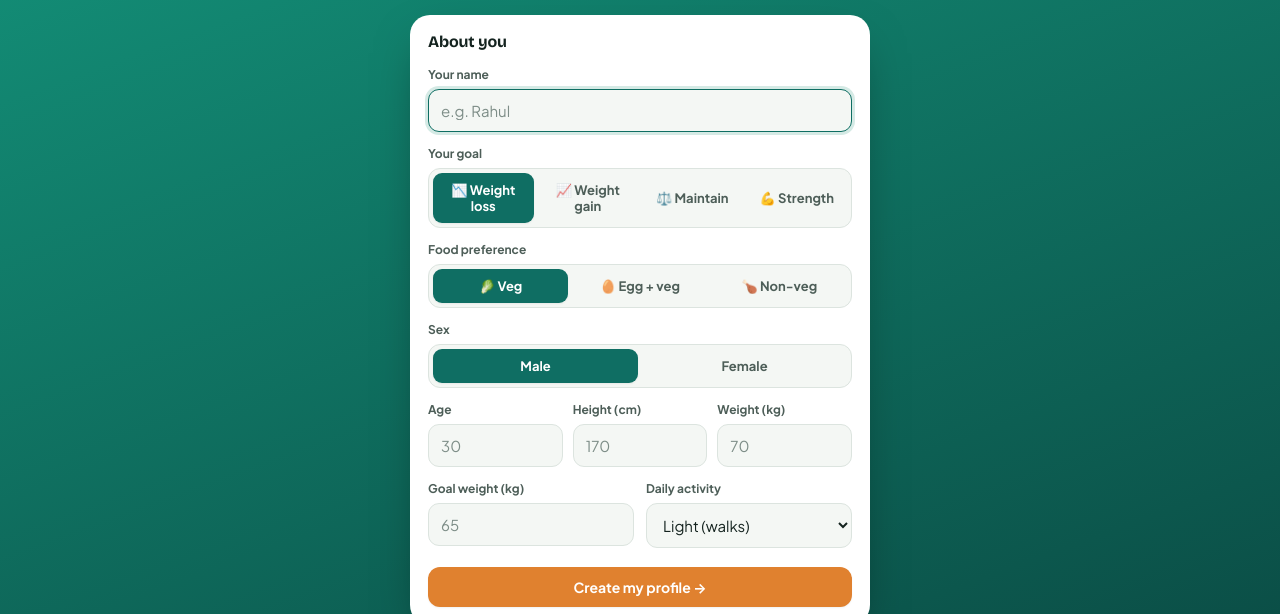
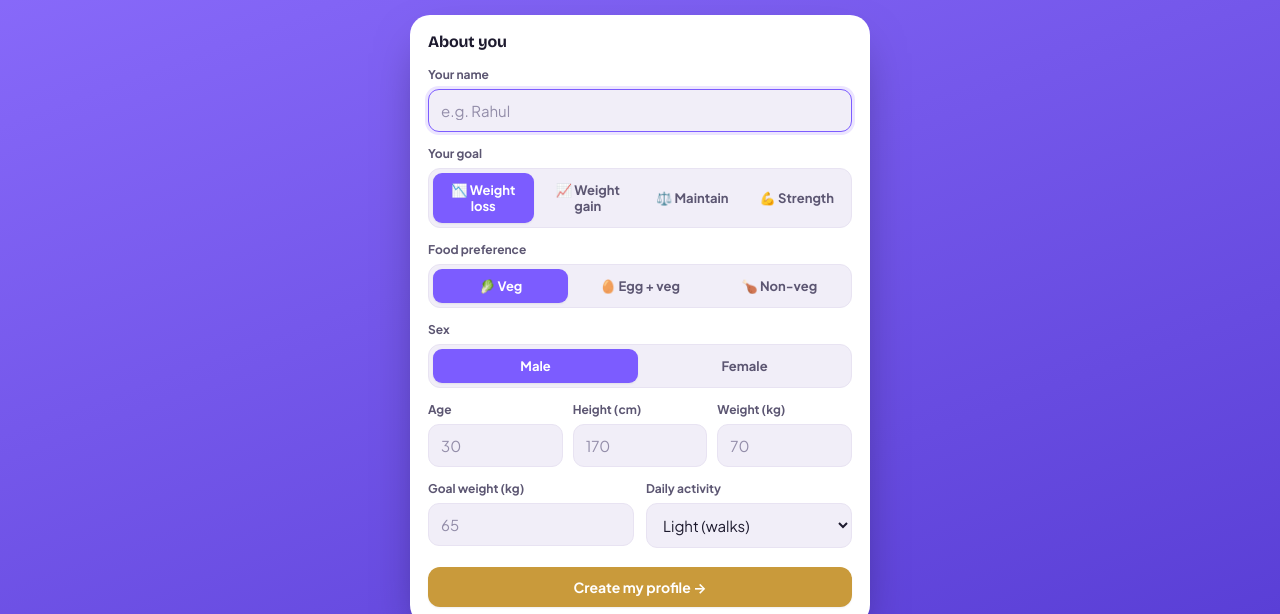
Before and after one commit to adesh2151/Wellora, a plain HTML site: page index.html in a window 1280 px wide. Shown: the part 186-800 px from the top of the page. Drawn offline with nearby package versions, Linux system fonts and the light colour scheme.

Commit message:
Luxe theme + premium logo (violet & gold)
- New refined palette: rich violet primary, gold accent, airy neutral
  backgrounds (much less green/dark), tokenized gradients for hero/splash/etc.
- Premium 'W' monogram logo with gold accent across app + app icons
- Updated theme-color + regenerated maskable/apple-touch icons

```diff
--- a/index.html
+++ b/index.html
@@ -3,8 +3,8 @@
 <head>
 <meta charset="utf-8">
 <meta name="viewport" content="width=device-width, initial-scale=1, viewport-fit=cover, maximum-scale=5">
-<meta name="theme-color" content="#0f6e63" media="(prefers-color-scheme: light)">
-<meta name="theme-color" content="#0d1512" media="(prefers-color-scheme: dark)">
+<meta name="theme-color" content="#5a3fd6" media="(prefers-color-scheme: light)">
+<meta name="theme-color" content="#151222" media="(prefers-color-scheme: dark)">
 <meta name="mobile-web-app-capable" content="yes">
 <meta name="apple-mobile-web-app-capable" content="yes">
 <meta name="apple-mobile-web-app-status-bar-style" content="black-translucent">
@@ -24,17 +24,18 @@
 <link rel="stylesheet" href="https://fonts.googleapis.com/css2?family=Bricolage+Grotesque:opsz,wght@12..96,600;12..96,700;12..96,800&family=Plus+Jakarta+Sans:wght@400;500;600;700;800&display=swap">
 <style>
 :root{
-  --bg:#eef2ef; --surface:#ffffff; --surface-2:#f4f7f4; --border:#dce4df;
-  --ink:#14231f; --ink-soft:#4d5e58; --ink-faint:#7d8d87;
-  --primary:#0f6e63; --primary-soft:#d5eae5; --primary-ink:#0a473f;
-  --accent:#e0812f; --accent-soft:#fbe6cf;
-  --good:#2f9e6b; --good-soft:#d7efe2;
-  --warn:#d99a17; --warn-soft:#faeccb;
-  --bad:#d95948; --bad-soft:#f8ddd7;
-  --info:#3b7dd8; --info-soft:#dbe8fb;
-  --ring-track:#e6ece9;
-  --shadow:0 1px 2px rgba(20,35,31,.05),0 8px 24px -12px rgba(20,35,31,.18);
-  --shadow-sm:0 1px 2px rgba(20,35,31,.06);
+  --bg:#f7f6fb; --surface:#ffffff; --surface-2:#f1eef8; --border:#e8e3f2;
+  --ink:#1d1a2e; --ink-soft:#5c5672; --ink-faint:#938da9;
+  --primary:#7c5cff; --primary-soft:#ece5ff; --primary-ink:#5a3fd6;
+  --accent:#c99a3b; --accent-soft:#f6edd0;
+  --good:#0fa07d; --good-soft:#d4f0e8;
+  --warn:#d99a17; --warn-soft:#faedca;
+  --bad:#e0574a; --bad-soft:#f9dcd7;
+  --info:#4f8bf5; --info-soft:#e2eafd;
+  --ring-track:#ede9f6;
+  --grad-a:#8f70ff; --grad-b:#5a3fd6;
+  --shadow:0 1px 2px rgba(30,34,60,.05),0 10px 26px -14px rgba(30,34,60,.20);
+  --shadow-sm:0 1px 2px rgba(30,34,60,.07);
   --r:16px; --r-sm:11px;
   --nav-h:64px;
   --font:'Plus Jakarta Sans',system-ui,-apple-system,Segoe UI,Roboto,sans-serif;
@@ -42,29 +43,31 @@
 }
 :root:not([data-theme="light"]){
   @media (prefers-color-scheme:dark){
-    --bg:#0d1512; --surface:#16211d; --surface-2:#1c2925; --border:#2a3833;
-    --ink:#e8f0ec; --ink-soft:#a9b8b2; --ink-faint:#7a8a84;
-    --primary:#3fb8a6; --primary-soft:#153029; --primary-ink:#8fe6d8;
-    --accent:#f0a05a; --accent-soft:#3a2a17;
-    --good:#4cc088; --good-soft:#153427;
-    --warn:#e6b23e; --warn-soft:#352a12;
-    --bad:#ec7361; --bad-soft:#38201c;
-    --info:#67a0ec; --info-soft:#182739;
-    --ring-track:#26332e;
+    --bg:#151222; --surface:#1d1a30; --surface-2:#26213a; --border:#342e4b;
+    --ink:#efecfa; --ink-soft:#b5afcc; --ink-faint:#857f9d;
+    --primary:#a894ff; --primary-soft:#2b2353; --primary-ink:#cbbeff;
+    --accent:#e0be5c; --accent-soft:#3b2f15;
+    --good:#3fc79a; --good-soft:#12362a;
+    --warn:#e6b23e; --warn-soft:#352c12;
+    --bad:#ec7365; --bad-soft:#382020;
+    --info:#6aa1f0; --info-soft:#19223f;
+    --ring-track:#2b2541;
+    --grad-a:#7c5cff; --grad-b:#4a2fb0;
     --shadow:0 1px 2px rgba(0,0,0,.3),0 10px 26px -14px rgba(0,0,0,.6);
     --shadow-sm:0 1px 2px rgba(0,0,0,.3);
   }
 }
 :root[data-theme="dark"]{
-  --bg:#0d1512; --surface:#16211d; --surface-2:#1c2925; --border:#2a3833;
-  --ink:#e8f0ec; --ink-soft:#a9b8b2; --ink-faint:#7a8a84;
-  --primary:#3fb8a6; --primary-soft:#153029; --primary-ink:#8fe6d8;
-  --accent:#f0a05a; --accent-soft:#3a2a17;
-  --good:#4cc088; --good-soft:#153427;
-  --warn:#e6b23e; --warn-soft:#352a12;
-  --bad:#ec7361; --bad-soft:#38201c;
-  --info:#67a0ec; --info-soft:#182739;
-  --ring-track:#26332e;
+  --bg:#151222; --surface:#1d1a30; --surface-2:#26213a; --border:#342e4b;
+  --ink:#efecfa; --ink-soft:#b5afcc; --ink-faint:#857f9d;
+  --primary:#a894ff; --primary-soft:#2b2353; --primary-ink:#cbbeff;
+  --accent:#e0be5c; --accent-soft:#3b2f15;
+  --good:#3fc79a; --good-soft:#12362a;
+  --warn:#e6b23e; --warn-soft:#352c12;
+  --bad:#ec7365; --bad-soft:#382020;
+  --info:#6aa1f0; --info-soft:#19223f;
+  --ring-track:#2b2541;
+  --grad-a:#7c5cff; --grad-b:#4a2fb0;
   --shadow:0 1px 2px rgba(0,0,0,.3),0 10px 26px -14px rgba(0,0,0,.6);
   --shadow-sm:0 1px 2px rgba(0,0,0,.3);
 }
@@ -87,7 +90,7 @@ input,select{font-family:inherit;font-size:15px;color:var(--ink)}
 header.top{position:sticky;top:env(safe-area-inset-top,0px);z-index:40;background:var(--bg);
   padding:14px 0 10px;display:flex;align-items:center;gap:12px;}
 .brand{display:flex;align-items:center;gap:9px;margin-right:auto;min-width:0}
-.logo{width:34px;height:34px;border-radius:10px;background:linear-gradient(145deg,var(--primary),#12876f);
+.logo{width:34px;height:34px;border-radius:10px;background:linear-gradient(145deg,var(--grad-a),var(--grad-b));
   display:grid;place-items:center;color:#fff;flex:none;box-shadow:var(--shadow-sm)}
 .logo svg{width:20px;height:20px}
 .brand b{font-family:var(--display);font-size:18px;letter-spacing:-.02em;white-space:nowrap}
@@ -138,14 +141,14 @@ nav.tabs{position:fixed;left:0;right:0;bottom:0;z-index:50;background:color-mix(
 .pill.pri{background:var(--primary-soft);color:var(--primary-ink)}
 
 /* ---- hero / dashboard ---- */
-.hero{background:linear-gradient(150deg,var(--primary),#0c5a50);color:#eafaf6;border:none}
+.hero{background:linear-gradient(150deg,var(--grad-a),var(--grad-b));color:#ffffff;border:none}
 .hero h2{color:#fff}
-.hero .sub{color:#b9e2da}
+.hero .sub{color:rgba(255,255,255,.82)}
 .hero-top{display:flex;justify-content:space-between;align-items:flex-start;gap:12px;margin-bottom:14px}
 .hero .goaltag{background:rgba(255,255,255,.16);color:#fff;padding:4px 11px;border-radius:20px;font-size:12px;font-weight:700}
 .progress-line{height:9px;border-radius:6px;background:rgba(255,255,255,.2);overflow:hidden;margin-top:6px}
 .progress-line>i{display:block;height:100%;background:linear-gradient(90deg,var(--accent),#f4b06a);border-radius:6px}
-.wl-row{display:flex;justify-content:space-between;font-size:13px;margin-top:8px;color:#d3efe8;font-weight:600}
+.wl-row{display:flex;justify-content:space-between;font-size:13px;margin-top:8px;color:rgba(255,255,255,.85);font-weight:600}
 .wl-row b{color:#fff}
 
 .rings{display:grid;grid-template-columns:repeat(4,1fr);gap:10px}
@@ -341,7 +344,7 @@ a.link{color:var(--primary);font-weight:700;text-decoration:none}
 
 /* ---- splash / launch screen ---- */
 #splash{position:fixed;inset:0;z-index:9999;display:flex;flex-direction:column;align-items:center;justify-content:center;
-  background:linear-gradient(158deg,#14957c 0%,#0c5a50 60%,#08423b 100%);color:#fff;
+  background:linear-gradient(158deg,var(--grad-a),var(--grad-b));color:#fff;
   padding:env(safe-area-inset-top) 24px calc(24px + env(safe-area-inset-bottom));
   animation:splashOut .55s ease 1.75s forwards}
 .splash-inner{display:flex;flex-direction:column;align-items:center;text-align:center;transform:translateY(-3%)}
@@ -368,7 +371,7 @@ a.link{color:var(--primary);font-weight:700;text-decoration:none}
 
 /* ---- passcode lock ---- */
 #lockscreen{position:fixed;inset:0;z-index:9998;display:flex;flex-direction:column;align-items:center;justify-content:center;
-  background:linear-gradient(158deg,#14957c,#0b4f47);color:#fff;
+  background:linear-gradient(158deg,var(--grad-a),var(--grad-b));color:#fff;
   padding:env(safe-area-inset-top) 24px calc(24px + env(safe-area-inset-bottom))}
 .lock-inner{display:flex;flex-direction:column;align-items:center;gap:18px;width:100%;max-width:300px}
 .lock-title{font-family:var(--display);font-size:20px;font-weight:700;margin-top:2px}
@@ -384,7 +387,7 @@ a.link{color:var(--primary);font-weight:700;text-decoration:none}
 
 /* ---- onboarding ---- */
 #onboard{position:fixed;inset:0;z-index:9997;overflow-y:auto;-webkit-overflow-scrolling:touch;
-  background:linear-gradient(160deg,#14957c,#0b4f47);
+  background:linear-gradient(160deg,var(--grad-a),var(--grad-b));
   padding:calc(env(safe-area-inset-top) + 32px) 18px calc(env(safe-area-inset-bottom) + 28px)}
 .ob-wrap{max-width:460px;margin:0 auto}
 .ob-head{text-align:center;color:#fff;margin-bottom:18px}
@@ -398,7 +401,7 @@ a.link{color:var(--primary);font-weight:700;text-decoration:none}
 
 /* ---- update banner ---- */
 .upd-banner{position:fixed;left:12px;right:12px;bottom:calc(var(--nav-h) + 12px + env(safe-area-inset-bottom));z-index:300;
-  max-width:520px;margin:0 auto;background:linear-gradient(135deg,var(--primary),#0c5a50);color:#fff;border-radius:14px;
+  max-width:520px;margin:0 auto;background:linear-gradient(135deg,var(--grad-a),var(--grad-b));color:#fff;border-radius:14px;
   padding:12px 14px;display:flex;align-items:center;gap:12px;box-shadow:var(--shadow);font-weight:600;font-size:13.5px;animation:rise .4s ease both}
 .upd-banner span{flex:1}
 .upd-banner button{background:#fff;color:var(--primary);border-radius:9px;padding:8px 15px;font-weight:800;font-size:13px;white-space:nowrap}
@@ -426,7 +429,7 @@ a.link{color:var(--primary);font-weight:700;text-decoration:none}
 <div id="splash" aria-hidden="true">
   <div class="splash-inner">
     <div class="splash-logo">
-      <svg viewBox="0 0 24 24" fill="none"><path d="M12 21s-7-4.35-9.33-9.02C1.1 8.87 2.7 5.5 6 5.5c2 0 3.2 1.2 4 2.5.8-1.3 2-2.5 4-2.5 3.3 0 4.9 3.37 3.33 6.48C19 16.65 12 21 12 21Z" fill="#ffffff"/><path d="M7 12h2.2l1-2.2L12 14l1.2-3 .9 1h3" stroke="#0f6e63" stroke-width="1.5" stroke-linecap="round" stroke-linejoin="round"/></svg>
+      <svg viewBox="0 0 24 24" fill="none"><path d="M3.5 6 7.5 18 12 10.5 16.5 18 20.5 6" stroke="#ffffff" stroke-width="2.3" stroke-linecap="round" stroke-linejoin="round"/><circle cx="12" cy="4.8" r="1.7" fill="#c99a3b"/></svg>
     </div>
     <h1 class="splash-name">Wellora</h1>
     <p class="splash-tag">Track · Nourish · Thrive</p>
@@ -438,7 +441,7 @@ a.link{color:var(--primary);font-weight:700;text-decoration:none}
 <div class="app">
   <header class="top">
     <div class="brand">
-      <div class="logo"><svg viewBox="0 0 24 24" fill="none"><path d="M12 21s-7-4.35-9.33-9.02C1.1 8.87 2.7 5.5 6 5.5c2 0 3.2 1.2 4 2.5.8-1.3 2-2.5 4-2.5 3.3 0 4.9 3.37 3.33 6.48C19 16.65 12 21 12 21Z" fill="currentColor"/><path d="M7 12h2.2l1-2.2L12 14l1.2-3 .9 1h3" stroke="#0f6e63" stroke-width="1.4" stroke-linecap="round" stroke-linejoin="round"/></svg></div>
+      <div class="logo"><svg viewBox="0 0 24 24" fill="none"><path d="M3.5 6 7.5 18 12 10.5 16.5 18 20.5 6" stroke="currentColor" stroke-width="2.3" stroke-linecap="round" stroke-linejoin="round"/><circle cx="12" cy="4.8" r="1.7" fill="#c99a3b"/></svg></div>
       <div><b>Wellora</b><span id="brandSub">By Adesh</span></div>
     </div>
     <button class="icon-btn" id="themeBtn" title="Toggle theme" aria-label="Toggle theme"></button>
@@ -1179,11 +1182,11 @@ function renderDash(){
 
  let h=`<div class="card hero">
    <div class="hero-top">
-     <div><div class="sub" style="font-size:13px;font-weight:700;color:#b9e2da">${greet},</div>
+     <div><div class="sub" style="font-size:13px;font-weight:700;color:rgba(255,255,255,.82)">${greet},</div>
      <h2 style="font-size:24px">${esc(p.name)}</h2></div>
      <span class="goaltag">${GOALS[p.goal].icon} ${GOALS[p.goal].label}</span>
    </div>
-   <div style="font-size:13px;color:#cdeee6;font-weight:600">
+   <div style="font-size:13px;color:rgba(255,255,255,.9);font-weight:600">
      ${goingDown?'Weight to lose':'Weight to gain'}: <b style="color:#fff">${round(Math.abs(wt-goal),1)} kg</b> to go
    </div>
    <div class="progress-line"><i style="width:${(lostPct*100).toFixed(0)}%"></i></div>
@@ -1851,17 +1854,17 @@ function renderPlan(){
  if(gp){
    h+=`<div class="card hero" style="margin-top:14px">
      <div class="hero-top"><div>
-       <div class="sub" style="font-size:11px;font-weight:800;color:#b9e2da;text-transform:uppercase;letter-spacing:.05em">Your personalized plan</div>
+       <div class="sub" style="font-size:11px;font-weight:800;color:rgba(255,255,255,.82);text-transform:uppercase;letter-spacing:.05em">Your personalized plan</div>
        <h2 style="font-size:21px">${GOALS[p.goal].label} · ${DIETS[gp.diet].label}</h2></div>
        <span class="goaltag">${gp.cal} kcal/day</span></div>
-     <div style="font-size:12.5px;color:#cdeee6;font-weight:600">${GOAL_NOTE[p.goal]}</div>
+     <div style="font-size:12.5px;color:rgba(255,255,255,.9);font-weight:600">${GOAL_NOTE[p.goal]}</div>
      <div class="btn-row" style="margin-top:12px">
        <button class="btn accent sm" onclick="openGenerator()">↻ Regenerate</button>
        <button class="btn sm" style="background:rgba(255,255,255,.16);color:#fff" onclick="clearGenPlan()">Use default plan</button></div></div>`;
  } else {
    h+=`<div class="card hero" style="margin-top:14px">
      <div class="hero-top"><div><h2 style="font-size:22px">Build your plan</h2>
-       <div class="sub" style="font-size:13px;color:#cdeee6;font-weight:600;margin-top:4px">Auto-create a 7-day Maharashtrian meal plan + weekly workout, tuned to your goal, food preference and calorie target.</div></div>
+       <div class="sub" style="font-size:13px;color:rgba(255,255,255,.9);font-weight:600;margin-top:4px">Auto-create a 7-day Maharashtrian meal plan + weekly workout, tuned to your goal, food preference and calorie target.</div></div>
        <span style="font-size:30px">🍽️</span></div>
      <button class="btn accent block" style="margin-top:14px" onclick="openGenerator()">✨ Generate my plan</button></div>`;
  }
@@ -2530,7 +2533,7 @@ function showLock(){
  lockBuf='';
  const o=el('div');o.id='lockscreen';
  o.innerHTML=`<div class="lock-inner">
-   <div class="splash-logo" style="width:74px;height:74px;border-radius:21px;animation:none;box-shadow:none"><svg viewBox="0 0 24 24" fill="none"><path d="M12 21s-7-4.35-9.33-9.02C1.1 8.87 2.7 5.5 6 5.5c2 0 3.2 1.2 4 2.5.8-1.3 2-2.5 4-2.5 3.3 0 4.9 3.37 3.33 6.48C19 16.65 12 21 12 21Z" fill="#fff"/></svg></div>
+   <div class="splash-logo" style="width:74px;height:74px;border-radius:21px;animation:none;box-shadow:none"><svg viewBox="0 0 24 24" fill="none"><path d="M3.5 6 7.5 18 12 10.5 16.5 18 20.5 6" stroke="#ffffff" stroke-width="2.3" stroke-linecap="round" stroke-linejoin="round"/><circle cx="12" cy="4.8" r="1.7" fill="#c99a3b"/></svg></div>
    <div class="lock-title">Enter your passcode</div>
    <div class="lock-dots" id="lockDots"><i></i><i></i><i></i><i></i></div>
    <div class="keypad">${[1,2,3,4,5,6,7,8,9].map(n=>`<button onclick="lockKey('${n}')">${n}</button>`).join('')}
@@ -2578,7 +2581,7 @@ function showOnboarding(){
  const o=el('div');o.id='onboard';
  o.innerHTML=`<div class="ob-wrap">
    <div class="ob-head">
-     <div class="ob-logo"><svg viewBox="0 0 24 24" fill="none"><path d="M12 21s-7-4.35-9.33-9.02C1.1 8.87 2.7 5.5 6 5.5c2 0 3.2 1.2 4 2.5.8-1.3 2-2.5 4-2.5 3.3 0 4.9 3.37 3.33 6.48C19 16.65 12 21 12 21Z" fill="#fff"/></svg></div>
+     <div class="ob-logo"><svg viewBox="0 0 24 24" fill="none"><path d="M3.5 6 7.5 18 12 10.5 16.5 18 20.5 6" stroke="#ffffff" stroke-width="2.3" stroke-linecap="round" stroke-linejoin="round"/><circle cx="12" cy="4.8" r="1.7" fill="#c99a3b"/></svg></div>
      <h1>Welcome to Wellora</h1>
      <p>Let's set up your profile. Everything stays private on this device.</p>
    </div>
--- a/sw.js
+++ b/sw.js
@@ -2,7 +2,7 @@
    Strategy: NETWORK-FIRST for the app itself (so users always get the latest
    version when online), cache only as an offline fallback. This fixes stale/
    cached-old-version problems. Bump CACHE when cached asset files change. */
-const CACHE = 'wellora-v17';
+const CACHE = 'wellora-v18';
 const SHELL = [
   '.', 'index.html', 'manifest.webmanifest',
   'icons/icon.svg', 'icons/icon-192.png', 'icons/icon-512.png',
```
Also changed, not shown: icons/apple-touch-icon.png, icons/favicon.png, icons/icon-192-maskable.png, icons/icon-192.png, icons/icon-512-maskable.png, icons/icon-512.png, icons/icon-maskable.svg, icons/icon.svg.
